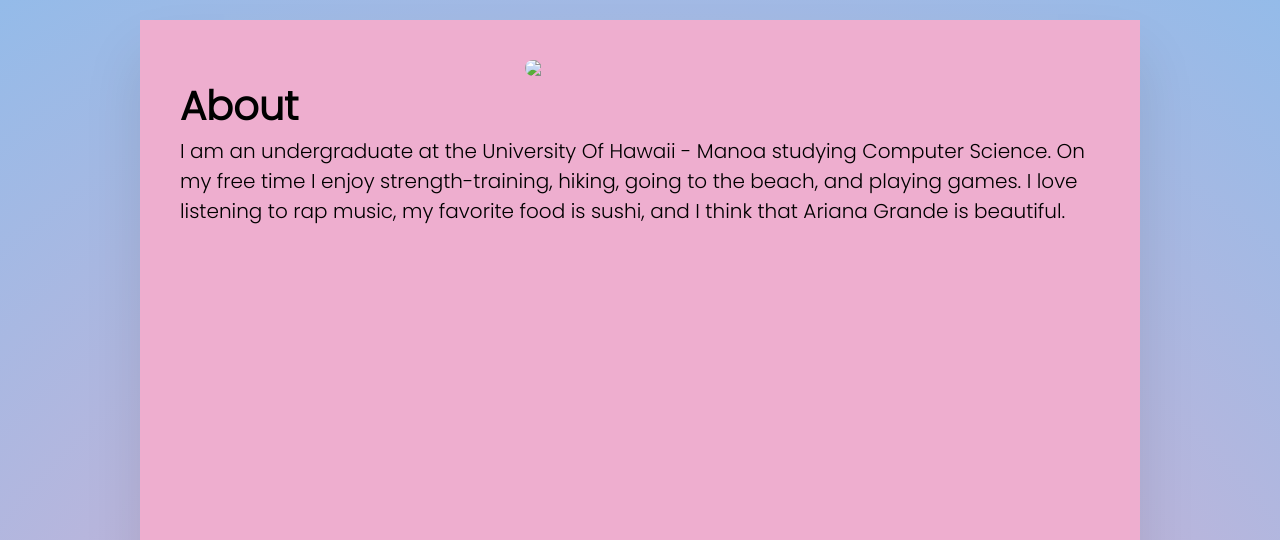
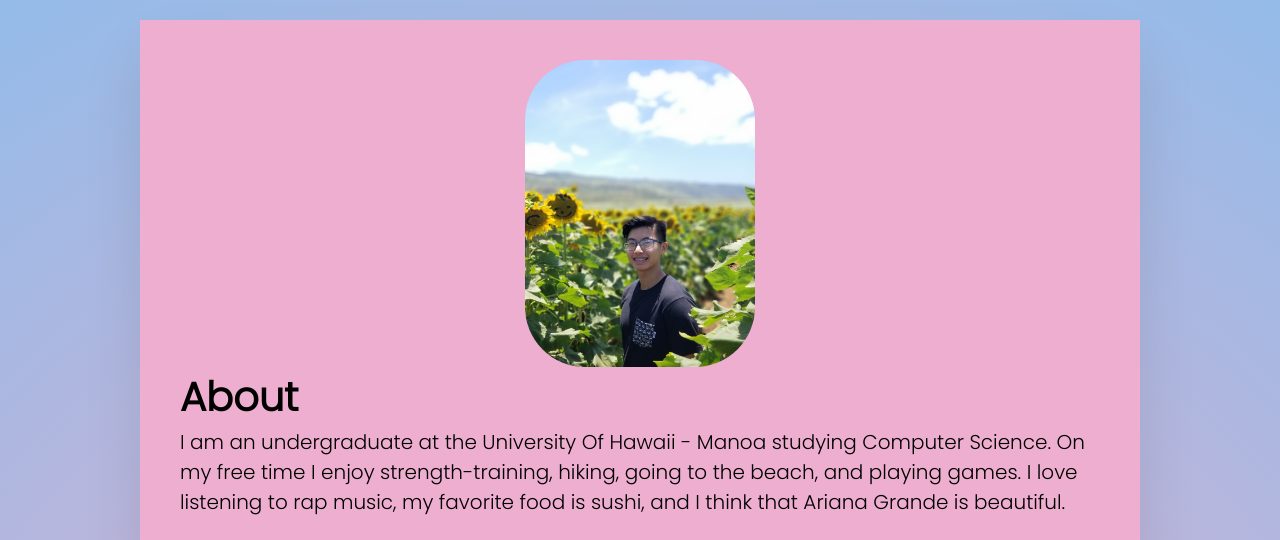
Before and after one commit to devgav/personal-resum, a plain HTML site: page index.html in a window 1280 px wide. Shown: the top 540 px of the page. Drawn offline with Linux system fonts and the light colour scheme.

Commit message:
Update index.html

```diff
--- a/index.html
+++ b/index.html
@@ -12,7 +12,7 @@
     <body>
         <div class="container">
             <div class="top">
-                <img src="me.jpg" id="self-portrait" class="picture">
+                <img src="./html/me.jpg" id="self-portrait" class="picture">
                 <div class="about">
                     <h1> About </h1>
                     <p> I am an undergraduate at the University Of Hawaii - Manoa studying Computer Science. On my free time I enjoy
```
